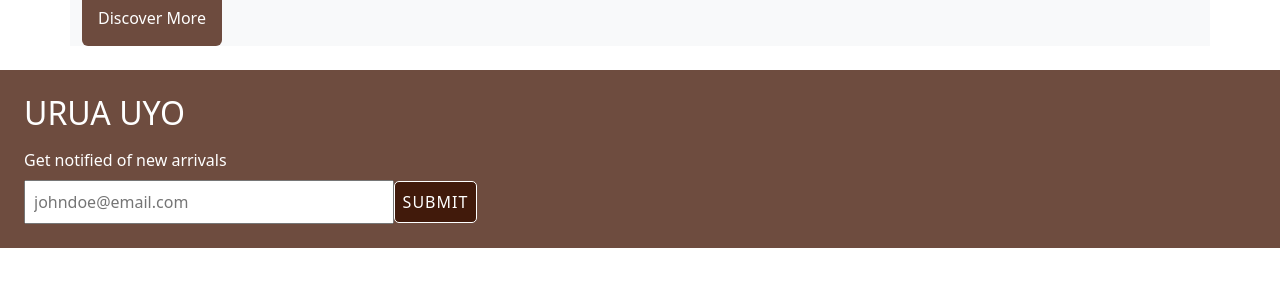
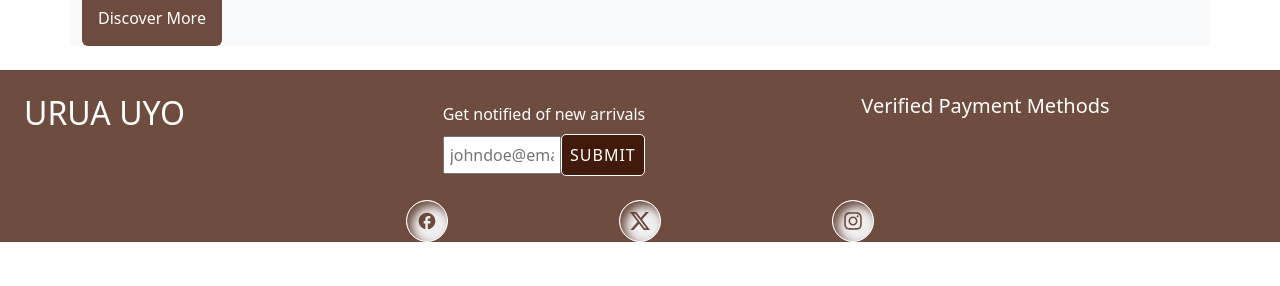
Before and after one commit to Nathaniyell/Urua-Uyo, a React (Vite) app: page / in a window 1280 px wide. Shown: the part 380-666 px from the top of the page. Built offline with nearby package versions, Linux system fonts and the light colour scheme; no server answers.

Commit message:
update Footer.tsx, footer.css, Home.tsx and home.css

```diff
--- a/src/components/Footer.tsx
+++ b/src/components/Footer.tsx
@@ -1,18 +1,39 @@
 
+import { Col, Row } from "react-bootstrap"
 import "./footer.css"
+import { MdFacebook } from "react-icons/md";
+import { BsTwitterX } from "react-icons/bs";
+import { FaInstagram } from "react-icons/fa";
 
 const Footer = () => {
   return (
-    <footer className="p-4 text-white" style={{backgroundColor: "#552d1ed9"}}>
+    <div style={{backgroundColor: "#552d1ed9"}}>
+    <Row xs={1} md={3} className="p-4 text-white">
+    <Col>
         <h1 className="fs-2 text-white">URUA UYO</h1>
+        </Col>
+        <Col>
         <form action="">
             <label htmlFor="" className="my-2">Get notified of new arrivals</label>
             <div>
-                <input type="email" placeholder="johndoe@email.com" />
+                <input className="footer__input" type="email" placeholder="johndoe@email.com" />
                 <button className="footer-btn" type="submit">Submit</button>
             </div>
         </form>
-    </footer>
+        </Col>
+    <Col>
+    <h5>Verified Payment Methods</h5>
+    </Col>
+    </Row>
+    <div className="d-flex flex-wrap w-50 justify-content-around align-items-center mx-auto">
+        {[<MdFacebook />, <BsTwitterX />, <FaInstagram />].map((icon, index)=>{
+            return(
+                <button className="rounded-circle social__icons" key={index}>{icon}</button>
+            )
+        })}
+
+    </div>
+    </div>
   )
 }
 
--- a/src/components/footer.css
+++ b/src/components/footer.css
@@ -1,14 +1,30 @@
-.footer-btn{
+.footer-btn {
   border: 1px solid #fff;
   color: #fff;
   outline: none;
-    background-color:#3a1203d9 ;
+  background-color: #3a1203d9;
   padding: 8px;
   border-radius: 5px;
   letter-spacing: 1px;
   text-transform: uppercase;
 }
-input{
-    padding: 8px;
+.footer__input {
+  padding: 5px;
   width: 30%;
+  color: #552d1ed9;
+  outline: none;
 }
+.social__icons{
+    display: grid;
+    place-items: center;
+    border: 1px solid white;
+    padding: 10px;
+    color: #552d1ed9;
+    transition: all ease-in-out 0.8s;
+    box-shadow: 5px 5px 10px #552d1ed9 inset;
+    font-size: 20px;
+}
+.social__icons:hover{
+    background-color: #552d1ed9;
+    color: #fff;
+}
--- a/src/pages/Home/Home.tsx
+++ b/src/pages/Home/Home.tsx
@@ -28,7 +28,7 @@ const Home = () => {
             at facere nisi. Nulla explicabo ullam consectetur! Animi, natus!
           </p>
           <LinkContainer to="/store">
-            <button className="p-3 rounded button">Discover More</button>
+            <button className="p-3 rounded Home__btn">Discover More</button>
           </LinkContainer>
         </Col>
         <div className="carousel__div">
--- a/src/pages/Home/home.css
+++ b/src/pages/Home/home.css
@@ -11,12 +11,12 @@
   display: grid;
   place-items: center;
 }
-button.button {
+.Home__btn {
   background-color: #552d1ed9 !important;
   all: unset;
   color: white;
-  transition: all ease-in-out;
+  transition: all ease-in-out 1s;
 }
-button:hover {
+.Home__btn:hover {
   transform: scale(0.8);
 }
```
Lines whose indentation alone changed are shown as unchanged.
